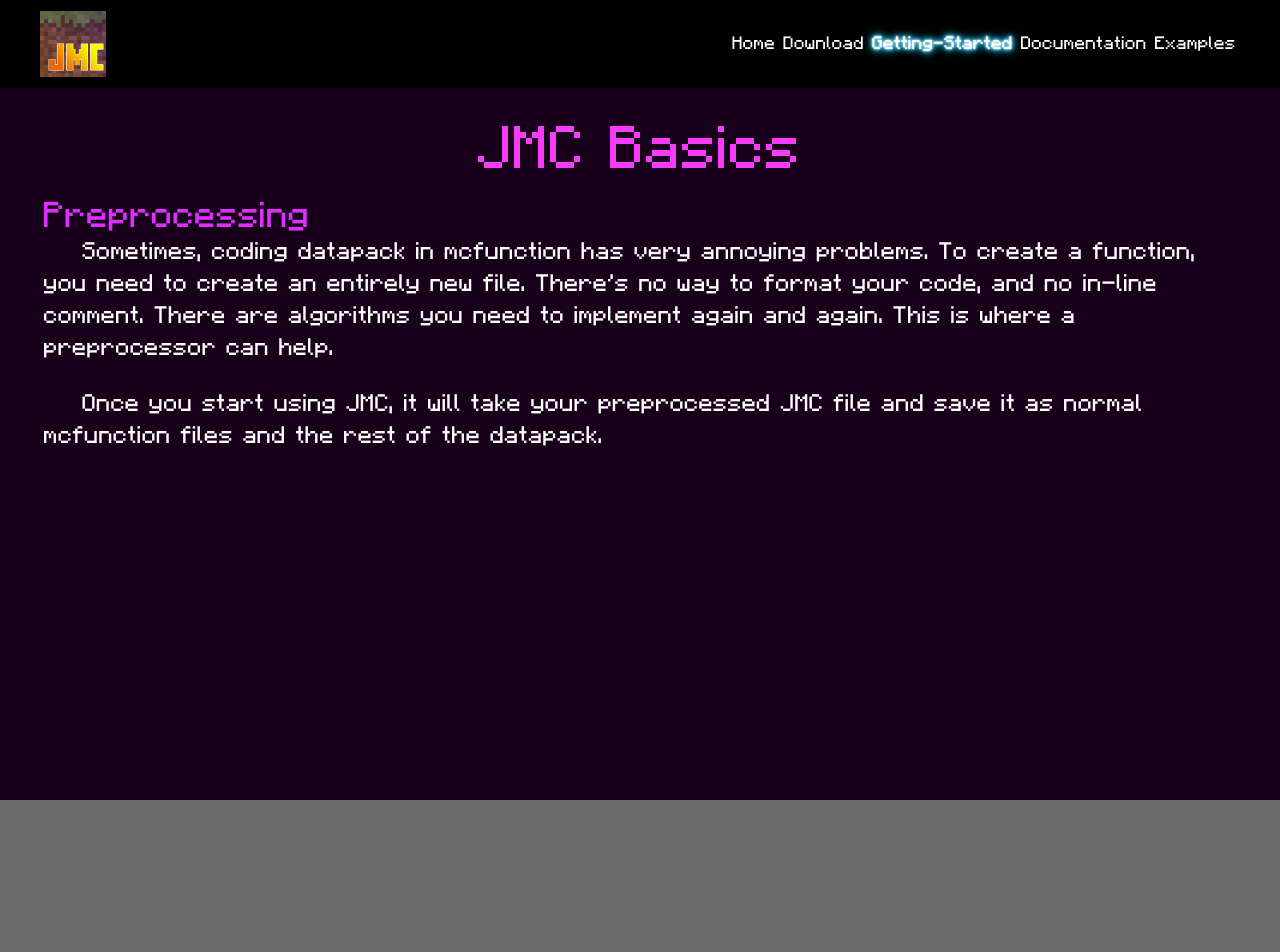
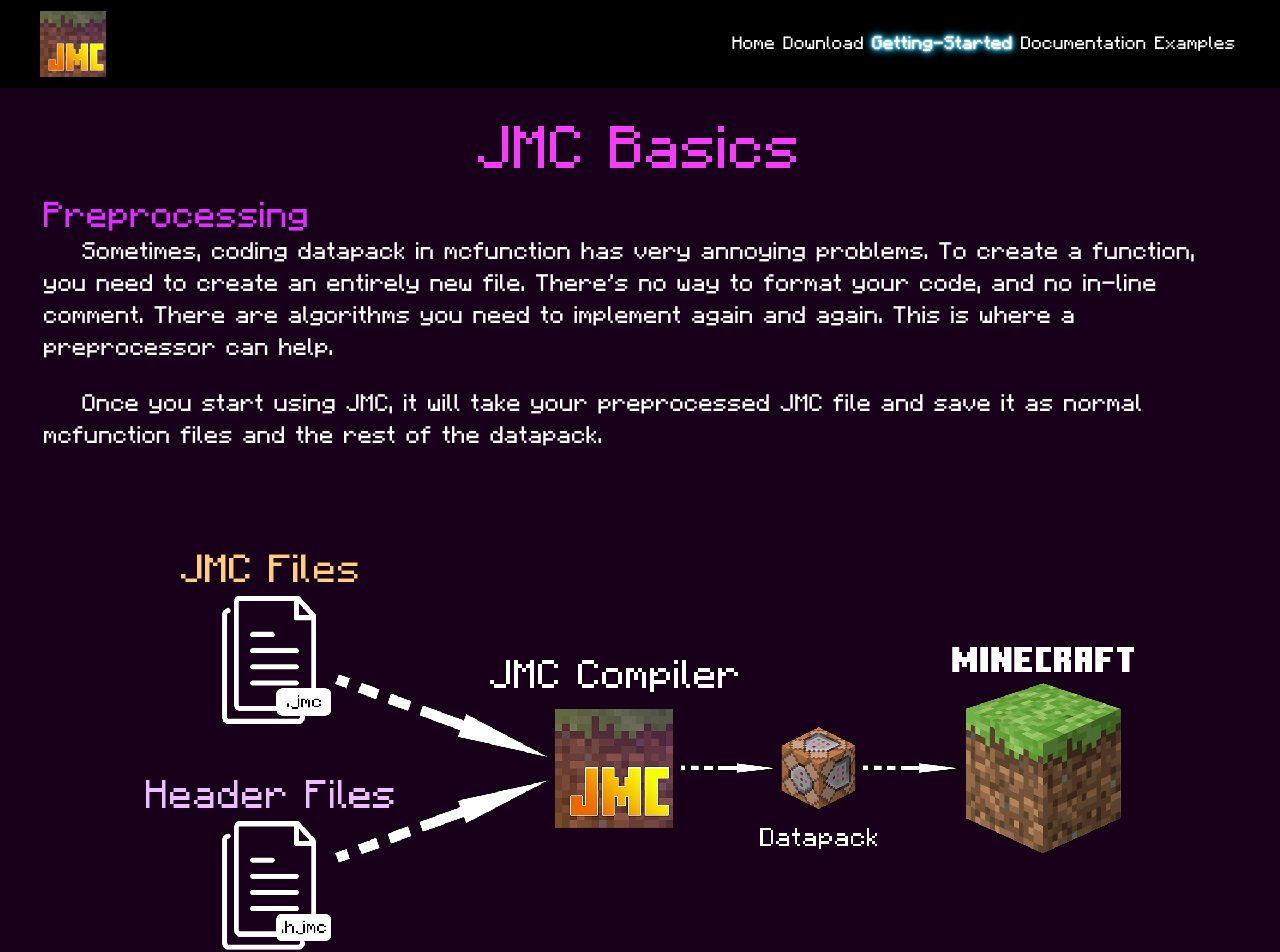
Before and after one commit to WingedSeal/jmc, a React (Create React App) app: page /getting-started/introduction in a window 1280 px wide. Shown: the top 952 px of the page. Before the commit the page ends 800 px from the top, so only its background shows below. Built offline with nearby package versions, Linux system fonts and the light colour scheme.

Commit message:
Add image to introduction page

```diff
--- a/src/pages/Introduction/Introduction.tsx
+++ b/src/pages/Introduction/Introduction.tsx
@@ -1,8 +1,20 @@
-import React from "react";
+import React, { useState } from "react";
 import { Tab } from "../../components/CodeBlock/CodeBlock";
+import LoadingScreen from "../../components/LoadingScreen/LoadingScreen";
 
 const Introduction = () => {
+    const [isLoaded, setIsLoaded] = useState(false);
+    let imageLoaded = 0;
+    const TOTAL_IMAGE = 1;
+    const loaded = () => {
+        imageLoaded++;
+        if (imageLoaded >= TOTAL_IMAGE) {
+            setIsLoaded(true);
+        }
+    };
     return (
+        <>
+            <LoadingScreen isLoaded={isLoaded} />
             <section className="min-h-screen bg-secondary-dark flex flex-wrap pt-[14vh] md:pt-[15vh] px-4 md:px-11 flex-col items-centers">
                 <div className="text-secondary text-3xl md:text-6xl mx-auto">
                     JMC Basics
@@ -13,21 +25,30 @@ const Introduction = () => {
                 <div className="text-white text-base md:text-2xl">
                     <p>
                         <Tab />
-                    Sometimes, coding datapack in mcfunction has very annoying
-                    problems. To create a function, you need to create an
-                    entirely new file. There's no way to format your code, and
-                    no in-line comment. There are algorithms you need to
-                    implement again and again. This is where a preprocessor can
-                    help.
+                        Sometimes, coding datapack in mcfunction has very
+                        annoying problems. To create a function, you need to
+                        create an entirely new file. There's no way to format
+                        your code, and no in-line comment. There are algorithms
+                        you need to implement again and again. This is where a
+                        preprocessor can help.
                     </p>
                     <p className="mt-6">
                         <Tab />
-                    Once you start using JMC, it will take your preprocessed JMC
-                    file and save it as normal mcfunction files and the rest of
-                    the datapack.
+                        Once you start using JMC, it will take your preprocessed
+                        JMC file and save it as normal mcfunction files and the
+                        rest of the datapack.
                     </p>
                 </div>
+                <img
+                    src={require("../../assets/image/getting_started/jmc-introdution.png")}
+                    alt="File Location Example"
+                    className="max-w-[80vw] minecraft mx-auto my-3"
+                    onLoad={() => {
+                        loaded();
+                    }}
+                />
             </section>
+        </>
     );
 };
 
```
Also changed, not shown: src/assets/image/getting_started/jmc-introdution.png (added). Lines whose indentation alone changed are shown as unchanged.
